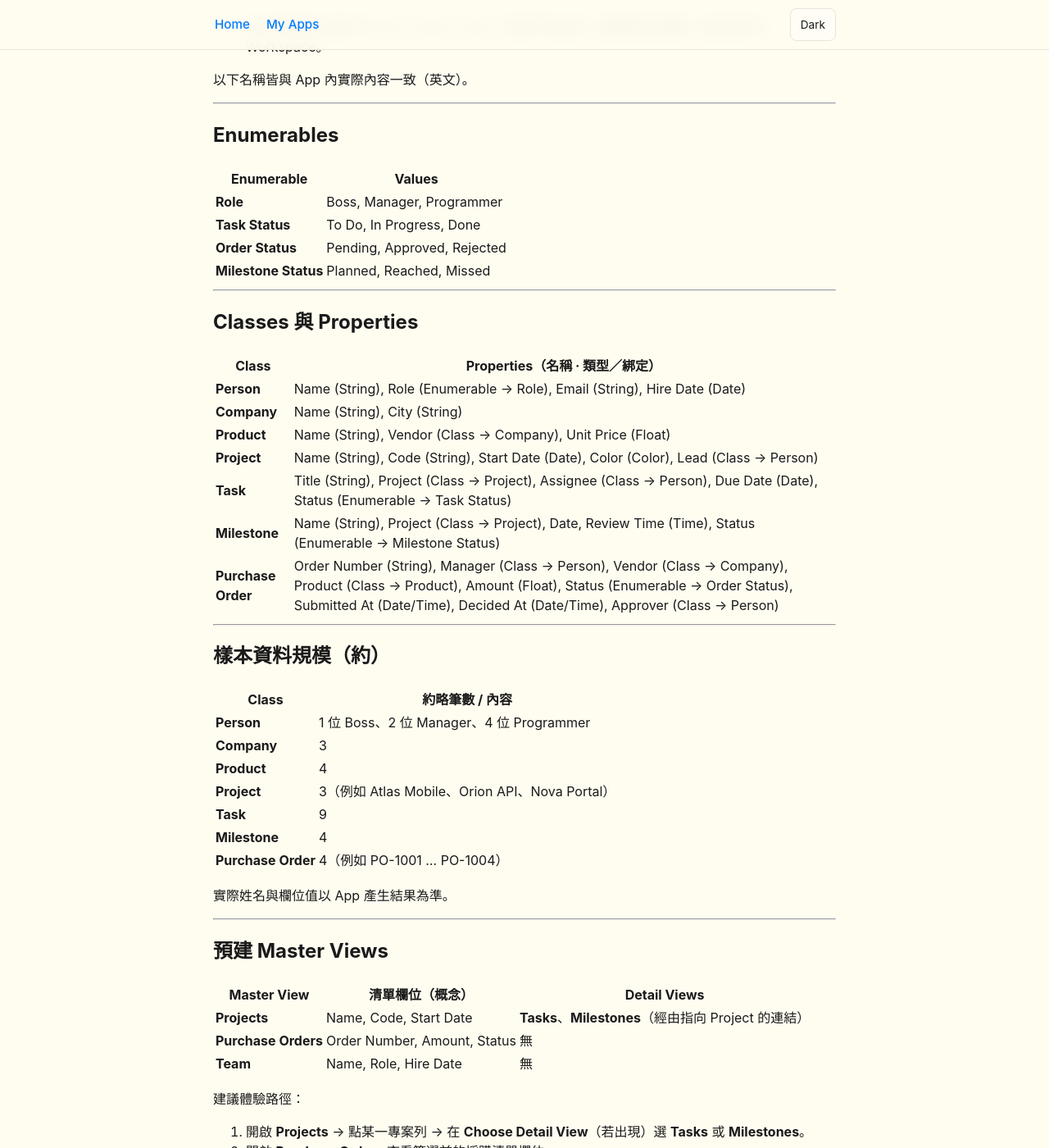
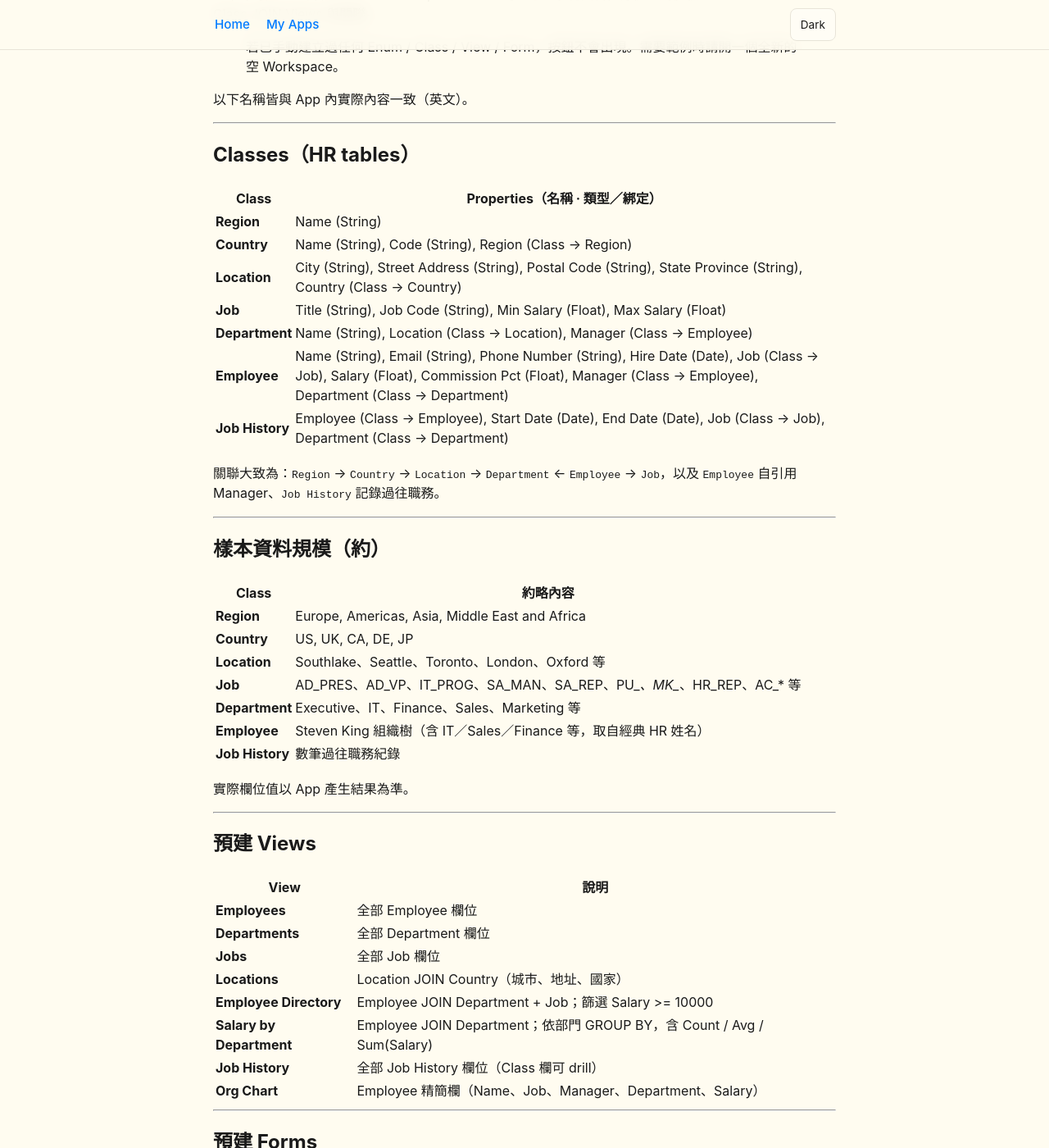
Before and after one commit to cslosiu/cslosiu.github.io, a Jekyll site: the page built from ios/anydata/user-guide-sample-data.md, in a window 1280 px wide and 1400 px high, scrolled down 255 px. Shown: the whole window at 82% size. Built offline with Jekyll 4.4.1, drawn with Linux system fonts in a browser that asks for light colours; our own code applies the rules of GitHub Pages for plain Markdown files; some of the changed text lies outside the part shown.

Commit message:
doc updated

```diff
--- a/ios/anydata/user-guide-sample-data.md
+++ b/ios/anydata/user-guide-sample-data.md
@@ -2,69 +2,74 @@
 
 ← 返回 [使用手冊目錄](user-guide.md)
 
-當 Workspace 內 **沒有任何** Enumerable、Class、View 時，工具列會出現 **Generate Sample**。點一下即可建立一套示範用的專案／任務／採購資料，方便立刻體驗 Views 與關聯。
+當 Workspace 內 **沒有任何** Enumerable、Class、View、Form 時，工具列會出現 **Generate Sample**。點一下即可建立一套以 Oracle **HR** sample schema 為靈感的示範資料，方便立刻體驗 Classes、Forms、多 Class JOIN Views 與關聯。
 
-> 若已手動建立過任何 Enum / Class / View，按鈕不會出現。需要範例時請開一個全新的空 Workspace。
+> 若已手動建立過任何 Enum / Class / View / Form，按鈕不會出現。需要範例時請開一個全新的空 Workspace。
 
 以下名稱皆與 App 內實際內容一致（英文）。
 
 ---
 
-## Enumerables
-
-| Enumerable | Values |
-|------------|--------|
-| **Role** | Boss, Manager, Programmer |
-| **Task Status** | To Do, In Progress, Done |
-| **Order Status** | Pending, Approved, Rejected |
-| **Milestone Status** | Planned, Reached, Missed |
-
----
-
-## Classes 與 Properties
+## Classes（HR tables）
 
 | Class | Properties（名稱 · 類型／綁定） |
 |-------|--------------------------------|
-| **Person** | Name (String), Role (Enumerable → Role), Email (String), Hire Date (Date) |
-| **Company** | Name (String), City (String) |
-| **Product** | Name (String), Vendor (Class → Company), Unit Price (Float) |
-| **Project** | Name (String), Code (String), Start Date (Date), Color (Color), Lead (Class → Person) |
-| **Task** | Title (String), Project (Class → Project), Assignee (Class → Person), Due Date (Date), Status (Enumerable → Task Status) |
-| **Milestone** | Name (String), Project (Class → Project), Date, Review Time (Time), Status (Enumerable → Milestone Status) |
-| **Purchase Order** | Order Number (String), Manager (Class → Person), Vendor (Class → Company), Product (Class → Product), Amount (Float), Status (Enumerable → Order Status), Submitted At (Date/Time), Decided At (Date/Time), Approver (Class → Person) |
+| **Region** | Name (String) |
+| **Country** | Name (String), Code (String), Region (Class → Region) |
+| **Location** | City (String), Street Address (String), Postal Code (String), State Province (String), Country (Class → Country) |
+| **Job** | Title (String), Job Code (String), Min Salary (Float), Max Salary (Float) |
+| **Department** | Name (String), Location (Class → Location), Manager (Class → Employee) |
+| **Employee** | Name (String), Email (String), Phone Number (String), Hire Date (Date), Job (Class → Job), Salary (Float), Commission Pct (Float), Manager (Class → Employee), Department (Class → Department) |
+| **Job History** | Employee (Class → Employee), Start Date (Date), End Date (Date), Job (Class → Job), Department (Class → Department) |
+
+關聯大致為：`Region` → `Country` → `Location` → `Department` ← `Employee` → `Job`，以及 `Employee` 自引用 Manager、`Job History` 記錄過往職務。
 
 ---
 
 ## 樣本資料規模（約）
 
-| Class | 約略筆數 / 內容 |
-|-------|-----------------|
-| **Person** | 1 位 Boss、2 位 Manager、4 位 Programmer |
-| **Company** | 3 |
-| **Product** | 4 |
-| **Project** | 3（例如 Atlas Mobile、Orion API、Nova Portal） |
-| **Task** | 9 |
-| **Milestone** | 4 |
-| **Purchase Order** | 4（例如 PO-1001 … PO-1004） |
+| Class | 約略內容 |
+|-------|----------|
+| **Region** | Europe, Americas, Asia, Middle East and Africa |
+| **Country** | US, UK, CA, DE, JP |
+| **Location** | Southlake、Seattle、Toronto、London、Oxford 等 |
+| **Job** | AD_PRES、AD_VP、IT_PROG、SA_MAN、SA_REP、PU_*、MK_*、HR_REP、AC_* 等 |
+| **Department** | Executive、IT、Finance、Sales、Marketing 等 |
+| **Employee** | Steven King 組織樹（含 IT／Sales／Finance 等，取自經典 HR 姓名） |
+| **Job History** | 數筆過往職務紀錄 |
 
-實際姓名與欄位值以 App 產生結果為準。
+實際欄位值以 App 產生結果為準。
 
 ---
 
-## 預建 Master Views
+## 預建 Views
 
-| Master View | 清單欄位（概念） | Detail Views |
-|-------------|------------------|--------------|
-| **Projects** | Name, Code, Start Date | **Tasks**、**Milestones**（經由指向 Project 的連結） |
-| **Purchase Orders** | Order Number, Amount, Status | 無 |
-| **Team** | Name, Role, Hire Date | 無 |
+| View | 說明 |
+|------|------|
+| **Employees** | 全部 Employee 欄位 |
+| **Departments** | 全部 Department 欄位 |
+| **Jobs** | 全部 Job 欄位 |
+| **Locations** | Location JOIN Country（城市、地址、國家） |
+| **Employee Directory** | Employee JOIN Department + Job；篩選 Salary >= 10000 |
+| **Salary by Department** | Employee JOIN Department；依部門 GROUP BY，含 Count / Avg / Sum(Salary) |
+| **Job History** | 全部 Job History 欄位（Class 欄可 drill） |
+| **Org Chart** | Employee 精簡欄（Name、Job、Manager、Department、Salary） |
 
-建議體驗路徑：
+---
 
-1. 開啟 **Projects** → 點某一專案列 → 在 **Choose Detail View**（若出現）選 **Tasks** 或 **Milestones**。
-2. 開啟 **Purchase Orders** 查看篩選前的採購清單欄位。
-3. 開啟 **Team** 查看人員 Role 與 Hire Date。
-4. 回到 Workspace 點 **ER Diagram** 檢視整體關係。
+## 預建 Forms
+
+每個 Class 各有一個同名 Form（Region、Country、Location、Job、Department、Employee、Job History），可直接用來新增資料。
+
+---
+
+## 建議體驗路徑
+
+1. 開啟 **Employee Directory** 看多 Class JOIN 與高薪篩選。
+2. 開啟 **Salary by Department** 看 GROUP BY 與聚合。
+3. 開啟 **Org Chart**，點 Manager / Department 做 Class drill-down。
+4. 用 **Employee** Form 新增一筆員工。
+5. 回到 Workspace 點 **ER Diagram** 檢視整體關係。
 
 ---
 
```
Also changed, not shown: ios/anydata/privacy.md (added, +42 -0 lines), ios/anydata/ui-map.md (added, +38 -0 lines), ios/anydata/user-guide-getting-started.md (+3 -3 lines), ios/anydata/user-guide.md (+15 -80 lines), ios/anydata/user-manual.md (added, +278 -0 lines).
